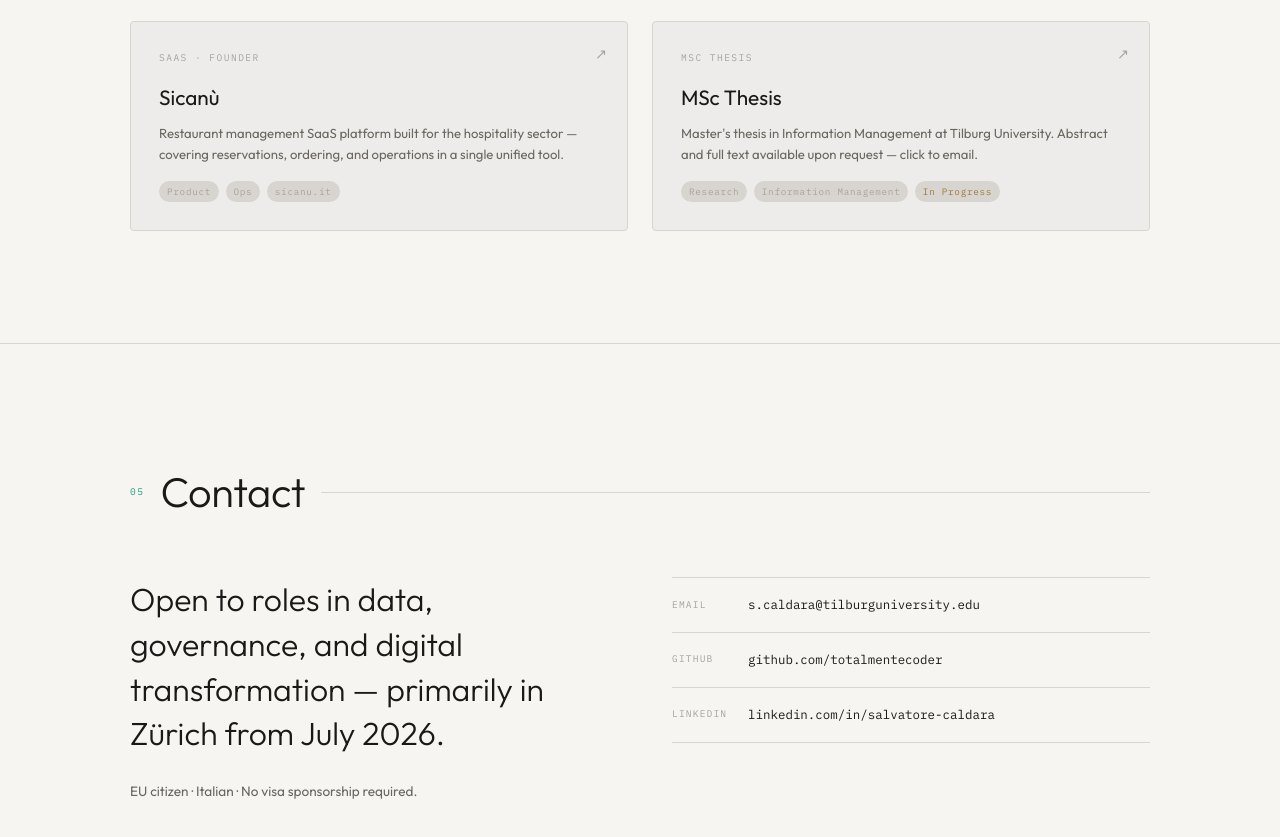
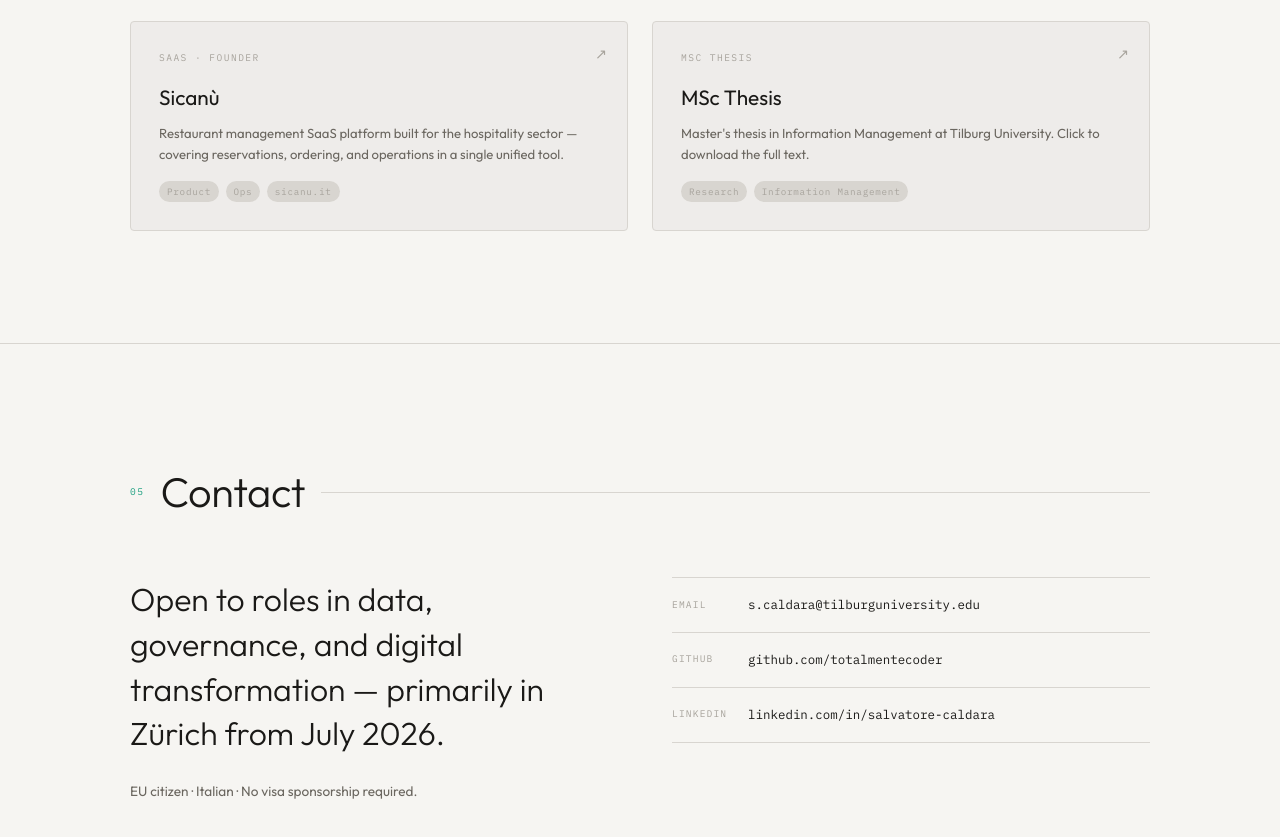
Before and after one commit to totalmentecoder/totalmentecoder.github.io, a plain HTML site: page index.html in a window 1280 px wide. Shown: the part 3644-4481 px from the top of the page. Drawn offline with Linux system fonts and the light colour scheme.

Commit message:
add MSc thesis PDF and wire download link on project card
Co-Authored-By: Claude Sonnet 4.6 <noreply@anthropic.com>

```diff
--- a/index.html
+++ b/index.html
@@ -1013,17 +1013,16 @@
           </div>
         </a>
 
-        <a href="mailto:s.caldara@tilburguniversity.edu?subject=MSc%20Thesis%20Request" class="project-card reveal">
+        <a href="Caldara-S_Thesis_June%204th_2102864_v2.pdf" download class="project-card reveal">
           <p class="project-type">MSc Thesis</p>
           <p class="project-name">MSc Thesis</p>
           <p class="project-desc">
-            Master's thesis in Information Management at Tilburg University. Abstract and full
-            text available upon request — click to email.
+            Master's thesis in Information Management at Tilburg University. Click to download
+            the full text.
           </p>
           <div class="project-tech">
             <span class="tech-pill">Research</span>
             <span class="tech-pill">Information Management</span>
-            <span class="tech-pill" style="border-color: var(--accent2); color: var(--accent2);">In Progress</span>
           </div>
         </a>
       </div>
```
Also changed, not shown: 1 other file.
